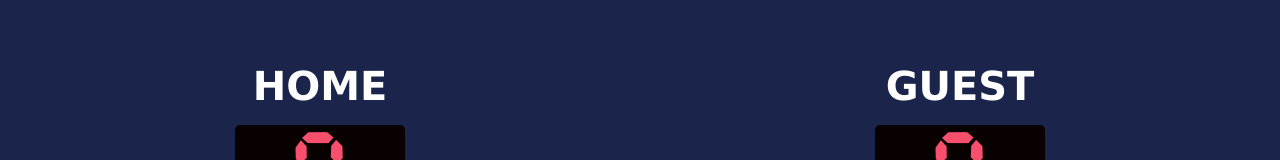
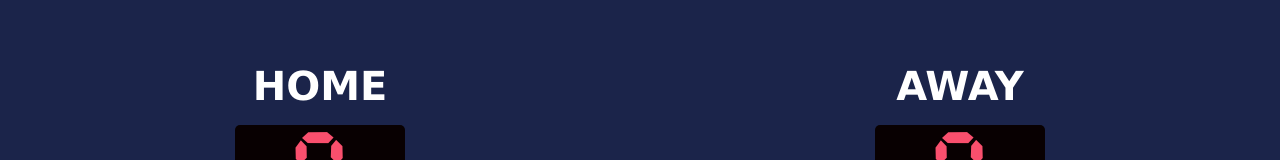
Before and after one commit to JavaRod/bball-score-keeper, a website built with Vite: page index.html in a window 1280 px wide. Shown: the top 160 px of the page. Built offline with nearby package versions, Linux system fonts and the light colour scheme.

Commit message:
Changed guest to away

```diff
--- a/index.html
+++ b/index.html
@@ -14,7 +14,7 @@
                 </div>
             </div>
             <div class="scoreboard">
-                <p class="team">GUEST</p>
+                <p class="team">AWAY</p>
                 <p id="guest-score" class="score"></p>
                 <div class="pts-ctr">
                     <button id="guest-1" class="points" onclick="score(this)">+1</button>
```
